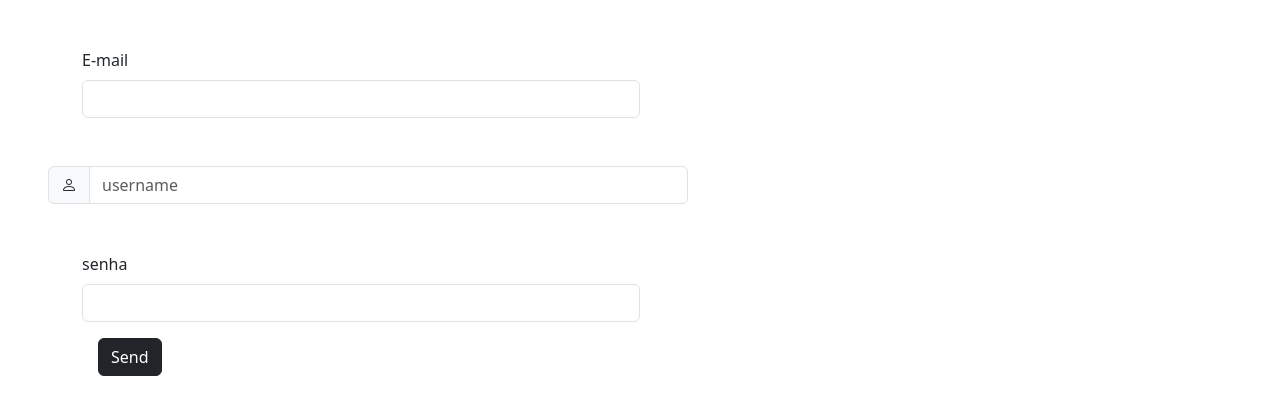
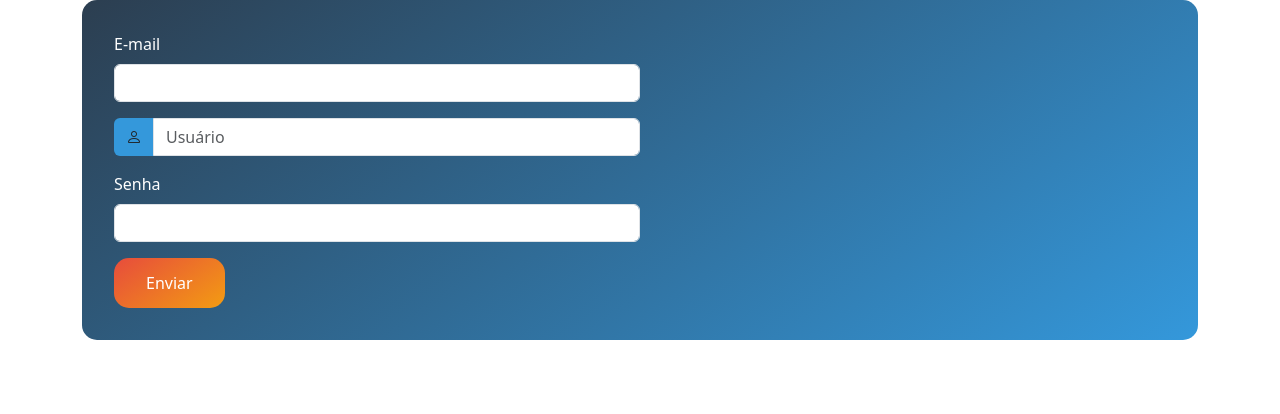
Before and after one commit to felipeslii/booststrap-exemplos-de-uso, a plain HTML site: page ex4_formulario-sub-css/ex4.html in a window 1280 px wide. Drawn offline with nearby package versions, Linux system fonts and the light colour scheme.

Commit message:
Booststrap(exemplo completo)

```diff
--- a/ex4_formulario-sub-css/ex4.html
+++ b/ex4_formulario-sub-css/ex4.html
@@ -16,36 +16,33 @@
 </head>
 <body>
 
-
-   <div class="container mt-5">
+    <div class="container">
         <form class="custom-form">
             <div class="col-sm-6 mb-3">
                 <label for="email" class="form-label">E-mail</label>
-                <input type="e-mail" class="form-control custom-input">
-            </div>
-        </form>
+                <input type="e-mail" class="form-control custom-input" id="e-mail">
             </div>
 
-   <div class="col-sm-6 mb-3 ms-5 mt-5">
+            <div class="col-sm-6 mb-3">
                 <div class="input-group">
                     <span class="input-group-text custom-icon">
                         <i class="bi bi-person"></i>
                     </span>
-            <input type="text" class="form-control custom-input" placeholder="username">
+                    <input type="text" class="form-control custom-input" placeholder="Usuário">
                 </div>
             </div>
 
-   <div class="container mt-5">
-    <form class="custom-form">
             <div class="col-sm-6 mb-3">
-            <label for="senha" class="form-label">senha</label>
+                <label for="senha" class="form-label">Senha</label>
                 <input type="password" class="form-control custom-input" id="senha">
-            <button type="submit" class="btn btn-dark mx-3 mt-3 custom-button">
-                Send
-            </button>
             </div>
+
+            <button type="submit" class="btn btn-primary custom-button">Enviar</button>
+
         </form>
     </div>
+
+
 
 
     <script src="https://cdn.jsdelivr.net/npm/bootstrap@5.3.0/dist/js/bootstrap.bundle.min.js"></script>
--- a/ex4_formulario-sub-css/styles.css
+++ b/ex4_formulario-sub-css/styles.css
@@ -1 +1,22 @@
-/* 2ª Digitação (Aqui) */
+.custom-form {
+    background: linear-gradient(145deg, #2c3e50, #3498db);
+    padding: 2rem;
+    border-radius: 15px;
+
+}
+
+.form-label {
+    color: white;
+}
+
+.custom-icon {
+    background-color: #3498db;
+    border: #3498db;
+}
+
+.btn.btn-primary.custom-button {
+    background: linear-gradient(145deg, #e74c3c, #f39c12);
+    padding: 0.8rem 2rem;
+    border-radius: 15px;
+    border: none;
+}
```
Also changed, not shown: ex5_cards/ex5.html (+31 -1 lines). Lines whose indentation alone changed are shown as unchanged.
